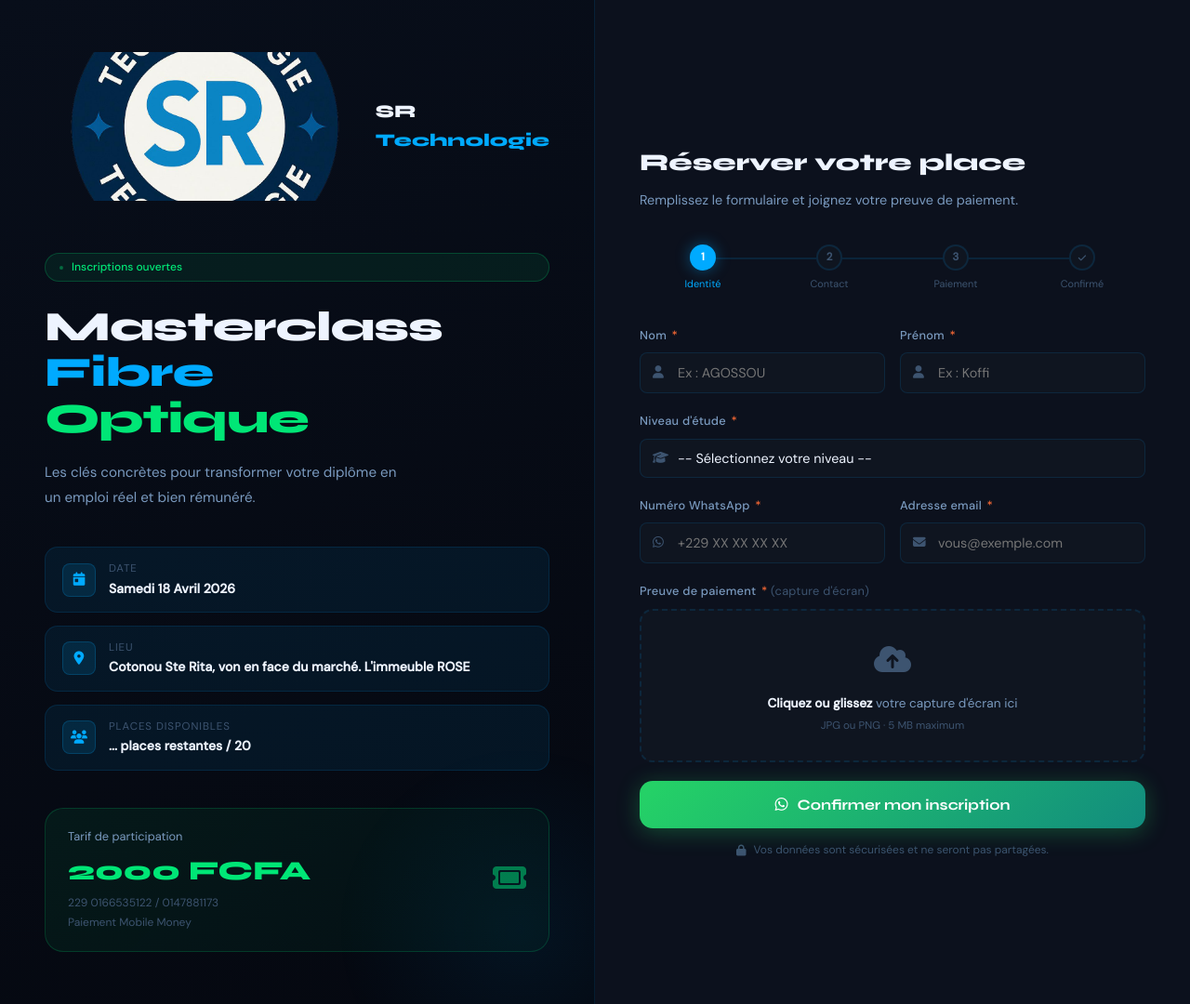
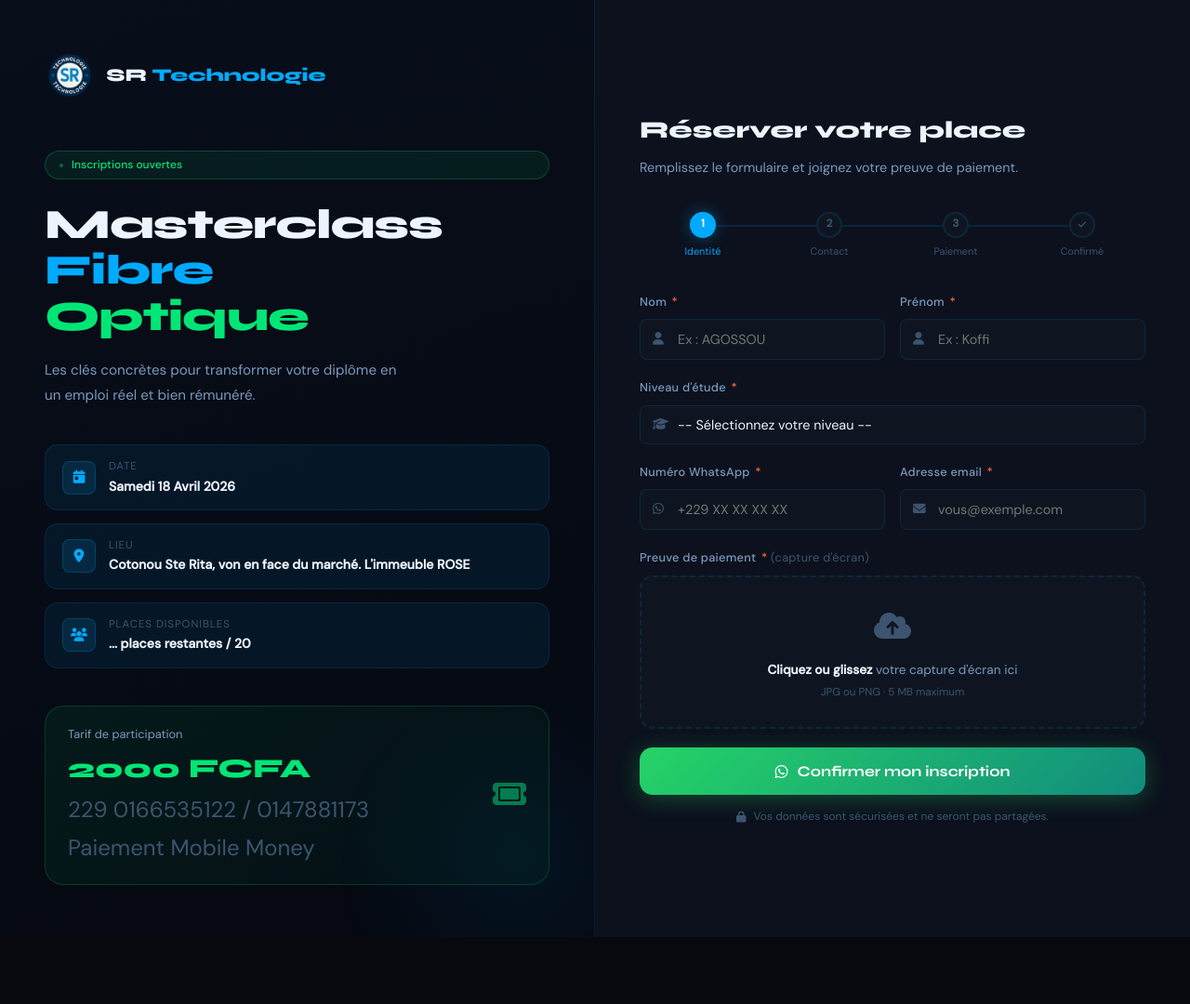
Before and after one commit to ledoug10/SRTechInscription, a website: page index.html in a window 1280 px wide. Shown: the whole page at 93% size. After the commit the page ends 1008 px from the top, so only its background shows below. Drawn offline with nearby package versions, Linux system fonts and the light colour scheme.

Commit message:
Update index.html

```diff
--- a/index.html
+++ b/index.html
@@ -203,7 +203,7 @@
       font-weight: 800;
       color: var(--green);
     }
-    .price-note { font-size: 0.75rem; color: var(--text-3); margin-top: 2px; }
+    .price-note { font-size: 1.5rem; color: var(--text-3); margin-top: 2px; }
     .price-icon { font-size: 2rem; color: var(--green); opacity: 0.5; }
 
     /* ---- PANNEAU DROIT (formulaire) ---- */
@@ -611,7 +611,7 @@
 
     <!-- Logo -->
     <div class="logo-wrap">
-      <img src="logo.png" alt="SR Technologie" style="width:100%; height:160px; object-fit:cover; border-radius:10px;" />
+      <img src="logo.png" alt="SR Technologie" style="width:10%; height:50px; object-fit:cover; border-radius:10px;" />
       <div class="logo-text">SR <span>Technologie</span></div>
     </div>
 
```
